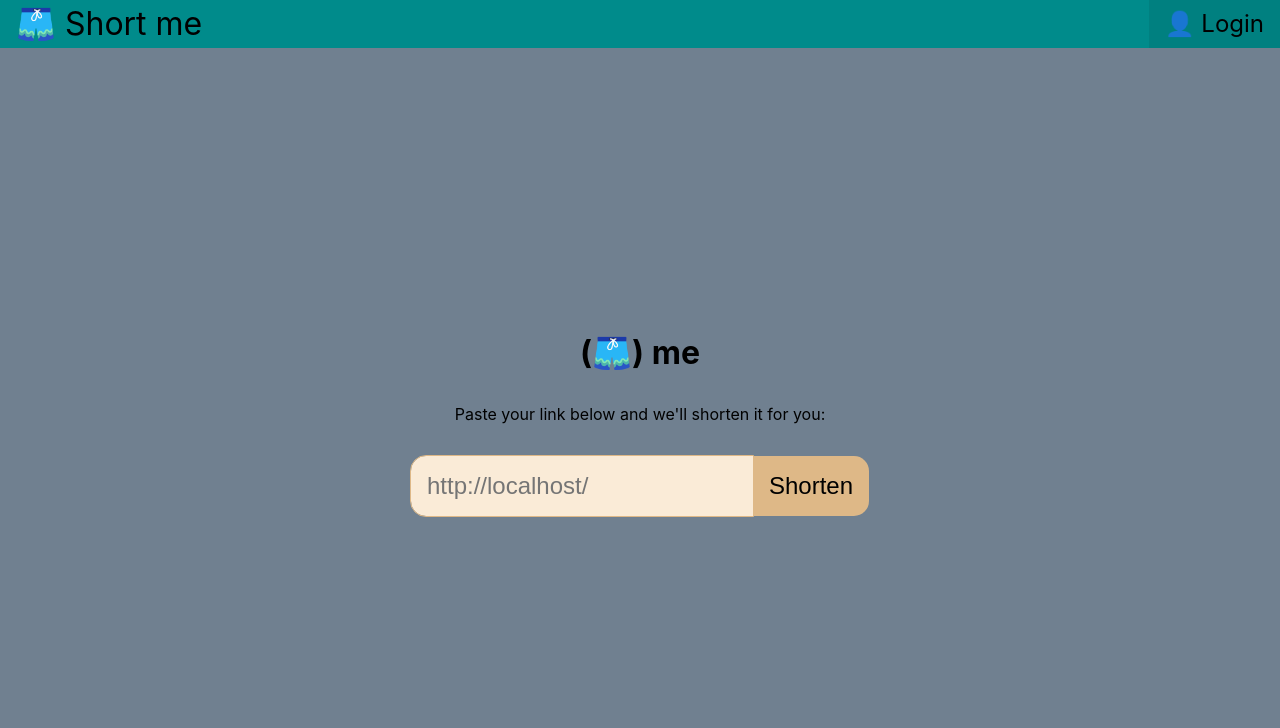
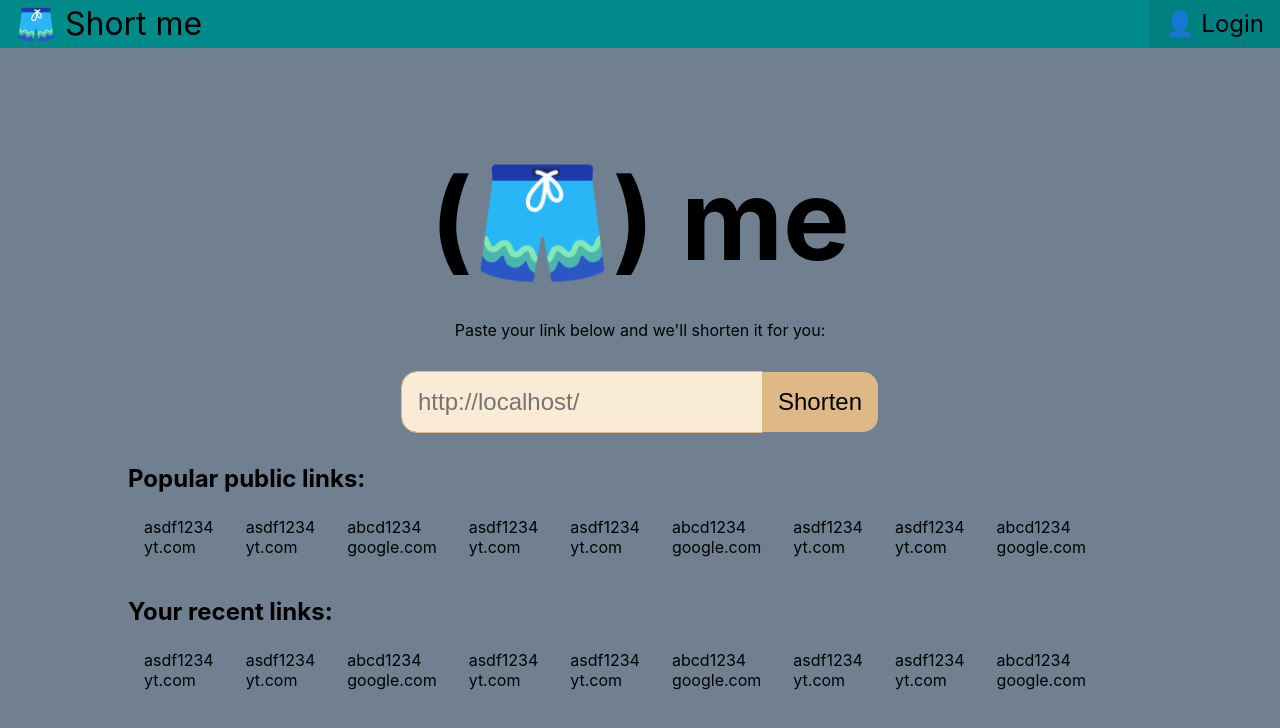
Before and after one commit to wesleycoder/short-me, a Next.js app: page / in a window 1280 px wide. Shown: the top 728 px of the page. Built offline with nearby package versions, Linux system fonts and the light colour scheme.

Commit message:
feat: Mocked featured links layout

```diff
--- a/components/organisms/LinkList/LinkList.tsx
+++ b/components/organisms/LinkList/LinkList.tsx
@@ -14,7 +14,7 @@ export const LinkList = ({ links = [], ...props }: Props) => {
     <ul {...props} className={styles.linkList}>
       {links.map(({ url, hash }) => (
         <li key={hash}>
-          <Link href={hash}>{hash}</Link>
+          <Link href={`/${hash}`}>{hash}</Link>
           <br />
           {url}
         </li>
--- a/pages/Home.module.css
+++ b/pages/Home.module.css
@@ -11,6 +11,9 @@
 
 .title {
   margin: 0;
+  cursor: default;
+  user-select: none;
+  font-size: 7rem;
 }
 
 .label {
@@ -23,34 +26,40 @@
   flex-direction: column;
 }
 
-.formGroup {
+.form .formGroup {
   display: flex;
   justify-content: center;
 }
 
-.input,
-.button {
+.form .input,
+.form .button {
   border: none;
   font-size: 1.5rem;
   padding: 1rem;
 }
 
-.input {
+.form .input {
   border-radius: 15px 0 0 15px;
   background-color: antiquewhite;
   outline: none;
+  min-width: 360px;
 }
 
-.input:focus {
+.form .input:focus {
   outline: 1px solid burlywood;
 }
 
-.input.invalid {
+.form .input.invalid {
   outline: 2px solid crimson;
   background-color: mistyrose;
 }
 
-.button {
+.form .button {
   border-radius: 0 15px 15px 0;
   background-color: burlywood;
 }
+
+.linksTitle {
+  margin: 2rem 0 1rem 0;
+  align-self: flex-start;
+}
--- a/pages/index.tsx
+++ b/pages/index.tsx
@@ -1,26 +1,30 @@
 import clsx from "clsx";
 import type { GetServerSideProps, NextPage } from "next";
 import Head from "next/head";
-import { useCallback, useEffect, useState } from "react";
+import { useCallback, useState } from "react";
 import { Navbar, TextInput } from "../components";
+import { LinkList } from "../components/organisms/LinkList/LinkList";
 import { getRequestHostUrl, validateUrl } from "../utils";
+import { useHostURL } from "../utils/hooks/useHostUrl";
 import styles from "./Home.module.css";
 
-interface HomeProps {
+interface Props {
   host?: string;
 }
 
-const useHostURL = (defaultHost: string = "https://short.me") => {
-  const [host, setHost] = useState(defaultHost);
+const mockLinks = [
+  { url: "yt.com", hash: "asdf1234" },
+  { url: "yt.com", hash: "asdf1234" },
+  { url: "google.com", hash: "abcd1234" },
+  { url: "yt.com", hash: "asdf1234" },
+  { url: "yt.com", hash: "asdf1234" },
+  { url: "google.com", hash: "abcd1234" },
+  { url: "yt.com", hash: "asdf1234" },
+  { url: "yt.com", hash: "asdf1234" },
+  { url: "google.com", hash: "abcd1234" },
+];
 
-  useEffect(() => {
-    setHost(window?.location?.href || defaultHost);
-  }, [defaultHost]);
-
-  return host;
-};
-
-const Home: NextPage<HomeProps> = ({ host }) => {
+const Home: NextPage<Props> = ({ host }) => {
   const placeholder = useHostURL(host);
   const [url, setUrl] = useState("");
   const [isValid, setIsValid] = useState(true);
@@ -79,6 +83,19 @@ const Home: NextPage<HomeProps> = ({ host }) => {
             </button>
           </div>
         </form>
+
+        {mockLinks.length && (
+          <>
+            <h2 className={styles.linksTitle}>Popular public links:</h2>
+            <LinkList className={styles.linkList} links={mockLinks} />
+          </>
+        )}
+        {mockLinks.length && (
+          <>
+            <h2 className={styles.linksTitle}>Your recent links:</h2>
+            <LinkList className={styles.linkList} links={mockLinks} />
+          </>
+        )}
       </div>
     </>
   );
--- /dev/null
+++ b/utils/hooks/index.ts
@@ -0,0 +1 @@
+export * from './useHostUrl'
--- /dev/null
+++ b/utils/hooks/useHostUrl.ts
@@ -0,0 +1,11 @@
+import { useState, useEffect } from 'react';
+
+export const useHostURL = (defaultHost: string = "https://short.me") => {
+  const [host, setHost] = useState(defaultHost);
+
+  useEffect(() => {
+    setHost(window?.location?.href || defaultHost);
+  }, [defaultHost]);
+
+  return host;
+};
--- a/utils/index.ts
+++ b/utils/index.ts
@@ -1,2 +1,3 @@
 export * from './getRequestHostUrl'
+export * from './hooks'
 export * from './validation'
```
